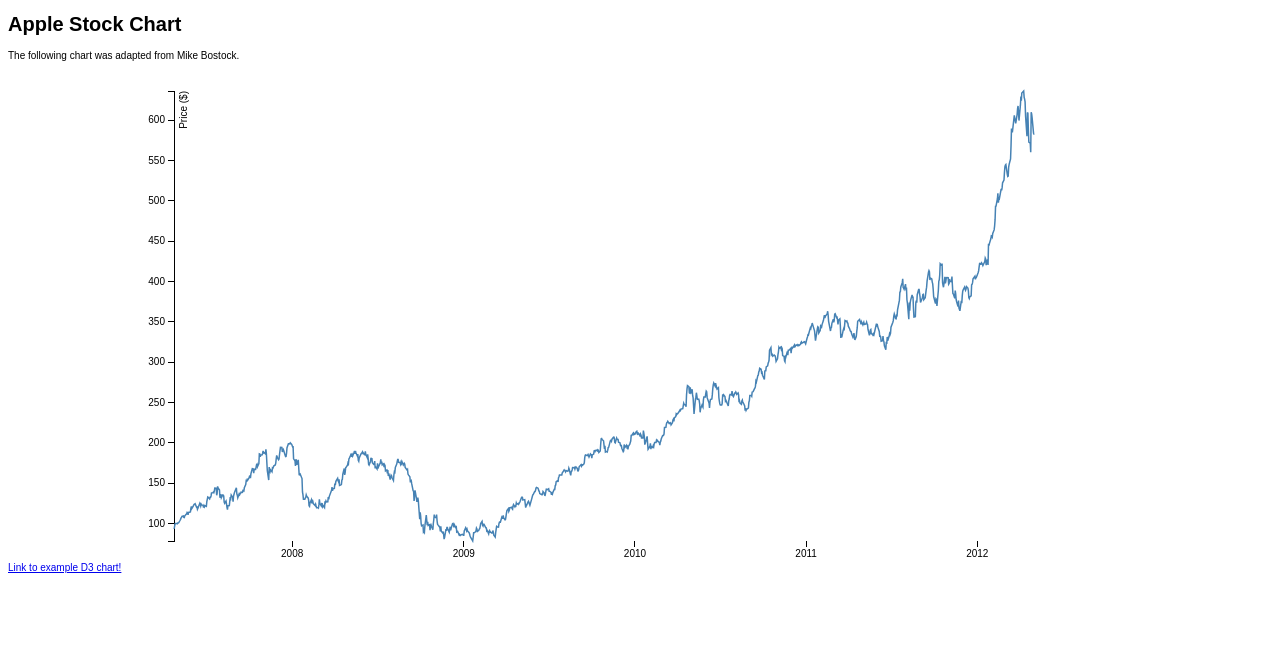
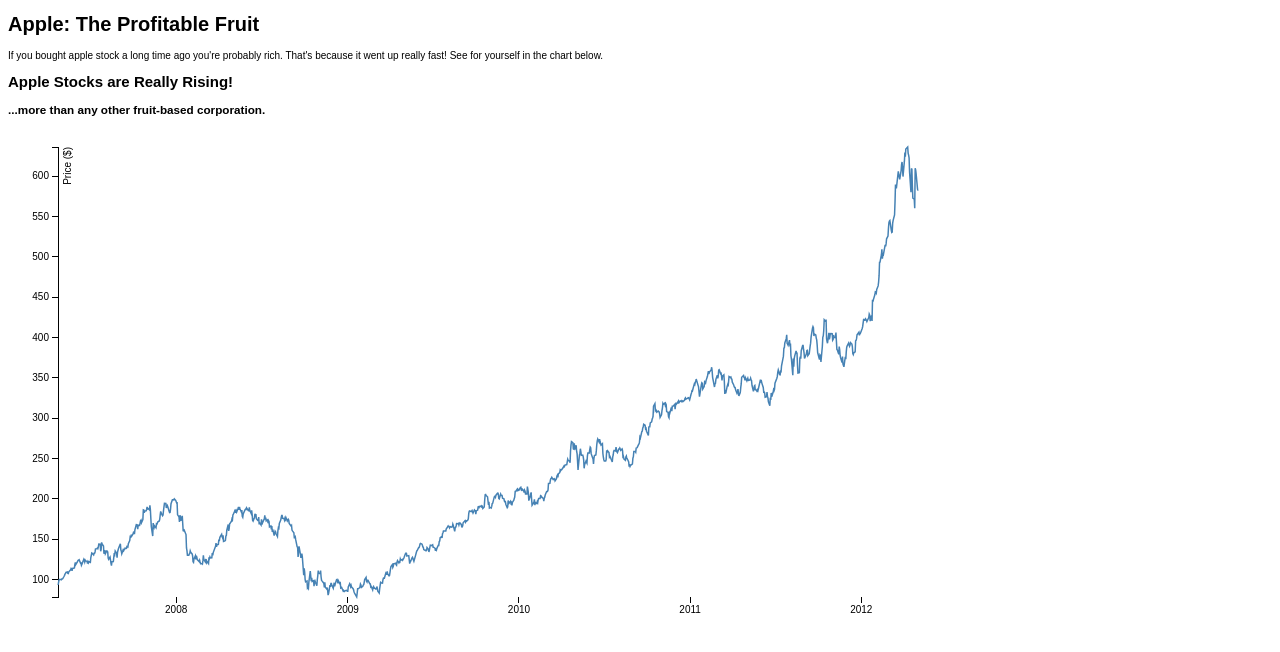
Before and after one commit to code4policy-archive/chart-example-team-b3-carbon1, a plain HTML site: page index.html in a window 1280 px wide. Drawn offline with nearby package versions, Linux system fonts and the light colour scheme.

Commit message:
made the html all html language

```diff
--- a/index.html
+++ b/index.html
@@ -5,17 +5,21 @@
   <title> Example Site </title>
   <link href="styles/style.css" rel="stylesheet" type="text/css">
 
-
 </head>
 
 <body>
-  <h1> Apple Stock Chart </h1>
-  <p>The following chart was adapted from Mike Bostock.</p>
-  <a href="example-chart.html">Link to example D3 chart!</a>
+<div id='apple-stock-chart'class='chart'>
+  <h1> Apple: The Profitable Fruit </h1>
+    <p> If you bought apple stock a long time ago you're probably rich. That's because it went up really fast! See for yourself in the chart below. </p>
 
+    <h2> Apple Stocks are Really Rising! </h2>
+    <h3> ...more than any other fruit-based corporation. </h3>
+
+</div>
 
   <script src="//d3js.org/d3.v3.min.js"></script>
   <script src="scripts/chart.js"></script>
+
 
 </body>
 
```
